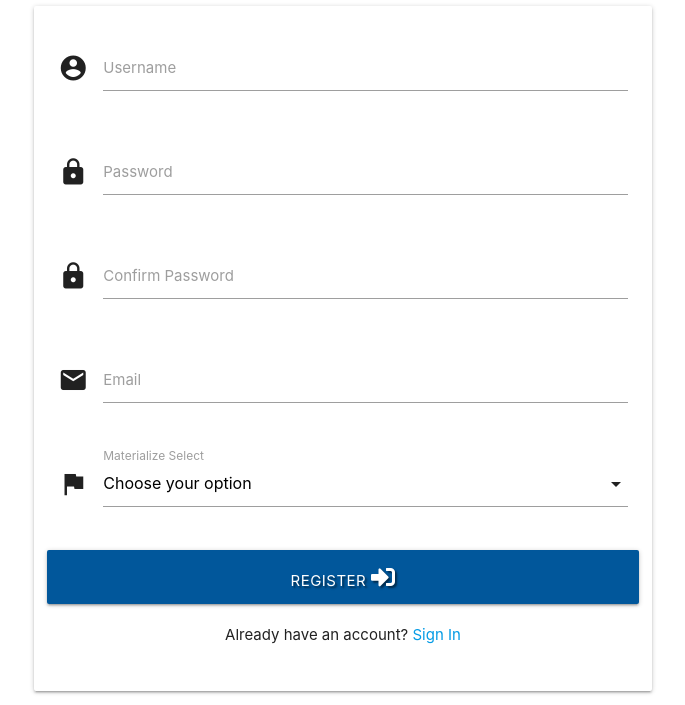
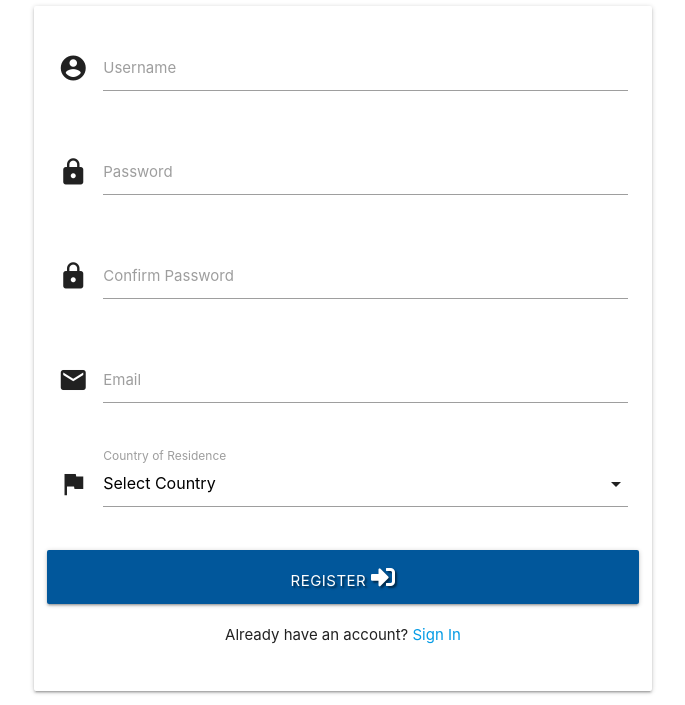
Before and after one commit to Code-Institute-Submissions/phil-griffith-world_recipes_AprResub, a Flask app: page /register in a window 1280 px wide. Shown: the part 160-865 px from the top of the page, without its empty margins (297-982 px from the left). Run offline with Flask 2, Linux system fonts and the light colour scheme; some libraries are stand-ins or nearby versions.

Commit message:
Add Country list drop down to Register page

```diff
--- a/app.py
+++ b/app.py
@@ -1,4 +1,5 @@
 import os
+import json
 from flask import (
     Flask, flash, render_template,
     redirect, request, session, url_for)
@@ -32,7 +33,10 @@ def sign_in():
 
 @app.route("/register", methods=["GET", "POST"])
 def register():
-    return render_template("register.html")
+    countries = []
+    with open("data/countries.json", "r") as json_data:
+        countries = json.load(json_data)
+    return render_template("register.html", countries=countries)
 
 
 if __name__ == "__main__":
--- a/templates/register.html
+++ b/templates/register.html
@@ -42,35 +42,13 @@
                 <div class="row">
                     <div class="input-field col s12">
                         <i class="material-icons prefix">flag</i>
-                        <select>
-                            <option value="" disabled selected>Choose your option</option>
-                            <option value="1">Option 1</option>
-                            <option value="2">Option 2</option>
-                            <option value="3">Option 3</option>
-                            <option value="1">Option 1</option>
-                            <option value="2">Option 2</option>
-                            <option value="3">Option 3</option>
-                            <option value="1">Option 1</option>
-                            <option value="2">Option 2</option>
-                            <option value="3">Option 3</option>
-                            <option value="1">Option 1</option>
-                            <option value="2">Option 2</option>
-                            <option value="3">Option 3</option>
-                            <option value="" disabled selected>Choose your option</option>
-                            <option value="1">Option 1</option>
-                            <option value="2">Option 2</option>
-                            <option value="3">Option 3</option>
-                            <option value="1">Option 1</option>
-                            <option value="2">Option 2</option>
-                            <option value="3">Option 3</option>
-                            <option value="1">Option 1</option>
-                            <option value="2">Option 2</option>
-                            <option value="3">Option 3</option>
-                            <option value="1">Option 1</option>
-                            <option value="2">Option 2</option>
-                            <option value="3">Option 3</option>
+                        <select id="country" name="country">
+                            <option value="" disabled selected>Select Country</option>
+                            {% for country in countries %}
+                                <option value="">{{ country.name }}</option>
+                            {% endfor %}
                         </select>
-                        <label>Materialize Select</label>
+                        <label>Country of Residence</label>
                     </div>
                 </div>
                 <!-- sign in -->
```
